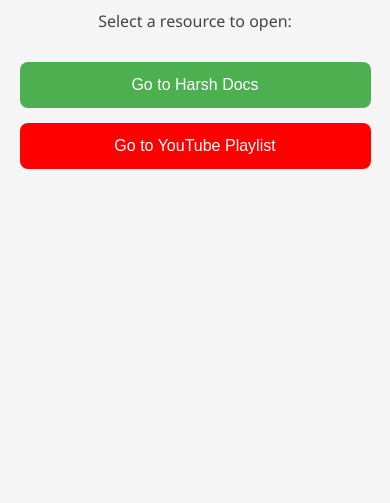
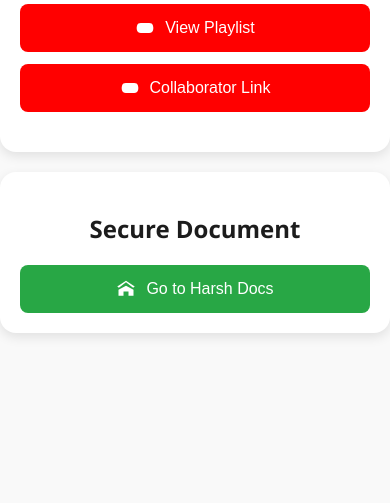
Before and after one commit to 2harshpandey/harshdocs, a plain HTML site: page index.html in a window 390 px wide. Shown: the part 381-884 px from the top of the page. Before the commit the page ends 844 px from the top, so only its background shows below. Drawn offline with Linux system fonts and the light colour scheme.

Commit message:
Add responsive, aesthetic landing page with grouped buttons for CryptPad and YouTube links
- Removed auto-redirect and replaced it with clean UI
- Grouped YouTube Playlist & Collaborator link in single styled container
- Added SVG icons for YouTube and CryptPad (no external dependencies)
- Optimized for fast loading and beautiful mobile-first layout
- All buttons open links in the same tab per UX requirement

```diff
--- a/index.html
+++ b/index.html
@@ -5,69 +5,98 @@
   <meta name="viewport" content="width=device-width, initial-scale=1.0" />
   <title>Secure Resources</title>
   <style>
+    :root {
+      --yt-red: #ff0000;
+      --cp-green: #28a745;
+      --bg-light: #f9f9f9;
+      --text-dark: #1c1c1c;
+      --box-shadow: rgba(0, 0, 0, 0.1) 0px 4px 12px;
+    }
+
     body {
       margin: 0;
       padding: 0;
       font-family: "Segoe UI", Tahoma, Geneva, Verdana, sans-serif;
+      background: var(--bg-light);
+      color: var(--text-dark);
       display: flex;
       flex-direction: column;
       align-items: center;
       justify-content: center;
       min-height: 100vh;
-        background: #f5f5f5;
+      padding: 20px;
       text-align: center;
     }
 
     h1 {
-        font-size: 2.2rem;
+      font-size: 2rem;
       margin-bottom: 10px;
     }
 
     p {
       font-size: 1rem;
       margin-bottom: 30px;
-        color: #444;
+      color: #555;
     }
 
-      .button-container {
+    .button-group {
       display: flex;
       flex-direction: column;
-        gap: 15px;
-        width: 90%;
-        max-width: 400px;
+      gap: 12px;
+      margin: 20px 0;
+    }
+
+    .group-box {
+      background: #ffffff;
+      padding: 20px;
+      border-radius: 16px;
+      box-shadow: var(--box-shadow);
+      width: 100%;
+      max-width: 420px;
+      margin-bottom: 20px;
     }
 
     button {
-        padding: 14px;
+      display: flex;
+      align-items: center;
+      justify-content: center;
+      gap: 10px;
+      padding: 14px 16px;
       font-size: 1rem;
       border: none;
       border-radius: 8px;
       cursor: pointer;
       transition: all 0.2s ease-in-out;
+      width: 100%;
     }
 
-      .docs-btn {
-        background-color: #4caf50;
+    .yt-btn {
+      background-color: var(--yt-red);
       color: white;
     }
 
-      .yt-btn {
-        background-color: #ff0000;
+    .cp-btn {
+      background-color: var(--cp-green);
       color: white;
     }
 
     button:hover {
-        transform: scale(1.03);
-        opacity: 0.9;
+      opacity: 0.95;
+      transform: scale(1.02);
+    }
+
+    svg {
+      width: 20px;
+      height: 20px;
     }
 
     @media (min-width: 600px) {
-        .button-container {
+      .button-group {
         flex-direction: row;
-          justify-content: center;
       }
 
       button {
+        width: auto;
         flex: 1;
       }
     }
@@ -76,18 +105,28 @@
 <body>
   <h1>Welcome</h1>
   <p>Select a resource to open:</p>
-    <div class="button-container">
-      <button
-        class="docs-btn"
-        onclick="window.open('https://cryptpad.fr/drive/#/2/drive/view/s31ROeWEVg0ObdZpc52omeKhefkuQVHre96k+QcRkOw/p/', '_blank')"
-      >
+
+  <!-- YouTube Group -->
+  <div class="group-box">
+    <h2>YouTube Resources</h2>
+    <div class="button-group">
+      <button class="yt-btn" onclick="window.location.href='https://www.youtube.com/playlist?list=PLtqCjZrUdnGuwtBWOBNyUPkoPmDN_1Qst'">
+        <svg viewBox="0 0 24 24" fill="white"><path d="M10 15l5.2-3L10 9v6zm12-3c0-1.2-.2-2.3-.6-3.4-.4-1-1.3-1.9-2.3-2.3C17.3 6 12 6 12 6s-5.3 0-7.1.3c-1 .4-1.9 1.3-2.3 2.3C2.2 9.7 2 10.8 2 12s.2 2.3.6 3.4c.4 1 1.3 1.9 2.3 2.3 1.8.3 7.1.3 7.1.3s5.3 0 7.1-.3c1-.4 1.9-1.3 2.3-2.3.4-1.1.6-2.2.6-3.4z"/></svg>
+        View Playlist
+      </button>
+      <button class="yt-btn" onclick="window.location.href='https://www.youtube.com/playlist?list=PLtqCjZrUdnGuwtBWOBNyUPkoPmDN_1Qst&jct=h-rUyAonrIuAEJT9BfoNdg'">
+        <svg viewBox="0 0 24 24" fill="white"><path d="M10 15l5.2-3L10 9v6zm12-3c0-1.2-.2-2.3-.6-3.4-.4-1-1.3-1.9-2.3-2.3C17.3 6 12 6 12 6s-5.3 0-7.1.3c-1 .4-1.9 1.3-2.3 2.3C2.2 9.7 2 10.8 2 12s.2 2.3.6 3.4c.4 1 1.3 1.9 2.3 2.3 1.8.3 7.1.3 7.1.3s5.3 0 7.1-.3c1-.4 1.9-1.3 2.3-2.3.4-1.1.6-2.2.6-3.4z"/></svg>
+        Collaborator Link
+      </button>
+    </div>
+  </div>
+
+  <!-- CryptPad Button -->
+  <div class="group-box">
+    <h2>Secure Document</h2>
+    <button class="cp-btn" onclick="window.location.href='https://cryptpad.fr/drive/#/2/drive/view/s31ROeWEVg0ObdZpc52omeKhefkuQVHre96k+QcRkOw/p/'">
+      <svg viewBox="0 0 24 24" fill="white"><path d="M12 2L1.5 9l2 1.5L12 4l8.5 6.5 2-1.5L12 2zm0 6L3 13v7h6v-5h6v5h6v-7l-9-5z"/></svg>
       Go to Harsh Docs
-      </button>
-      <button
-        class="yt-btn"
-        onclick="window.open('https://www.youtube.com/playlist?list=PLtqCjZrUdnGuwtBWOBNyUPkoPmDN_1Qst', '_blank')"
-      >
-        Go to YouTube Playlist
     </button>
   </div>
 </body>
```
Lines whose indentation alone changed are shown as unchanged.
